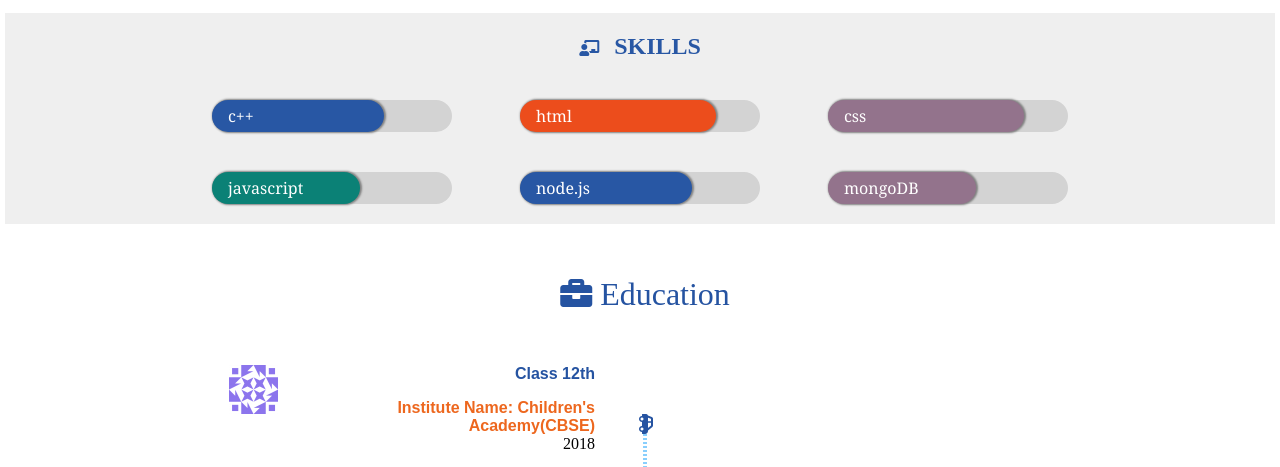
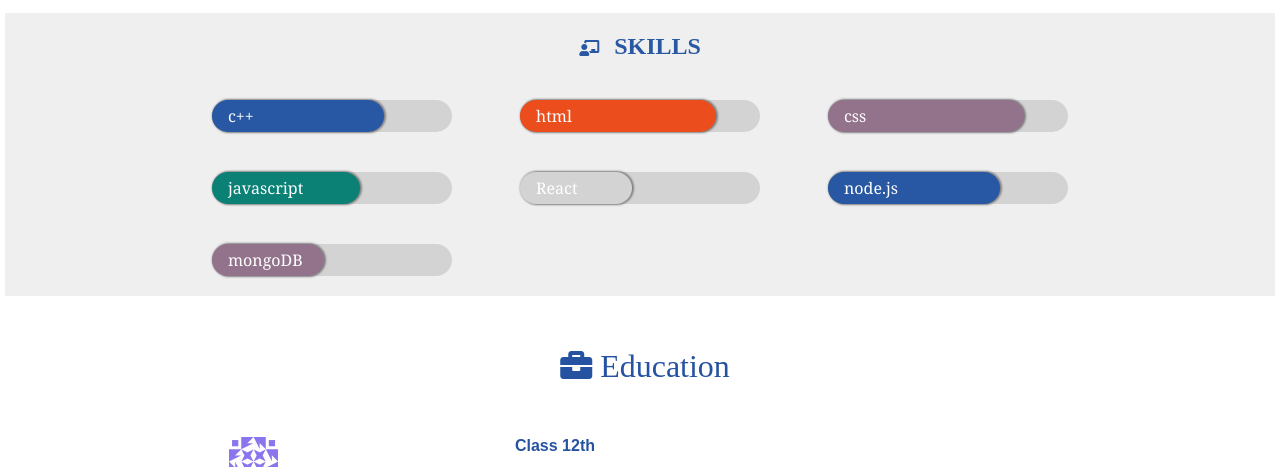
Before and after one commit to rcknaman/portfolio-project, a plain HTML site: page index.html in a window 1280 px wide. Shown: the part 633-1100 px from the top of the page. Drawn offline with Linux system fonts and the light colour scheme.

Commit message:
Update index.html

```diff
--- a/index.html
+++ b/index.html
@@ -87,6 +87,13 @@
                 <div class="skill-percentage" id="js" percent=60>
                     <div class="text">
                         <p>javascript</p>
+                    </div>
+                </div>
+            </div>
+            <div class="skills-container">
+                <div class="skill-percentage" id="react" percent=45>
+                    <div class="text">
+                        <p>React</p>
                     </div>
                 </div>
             </div>
```
